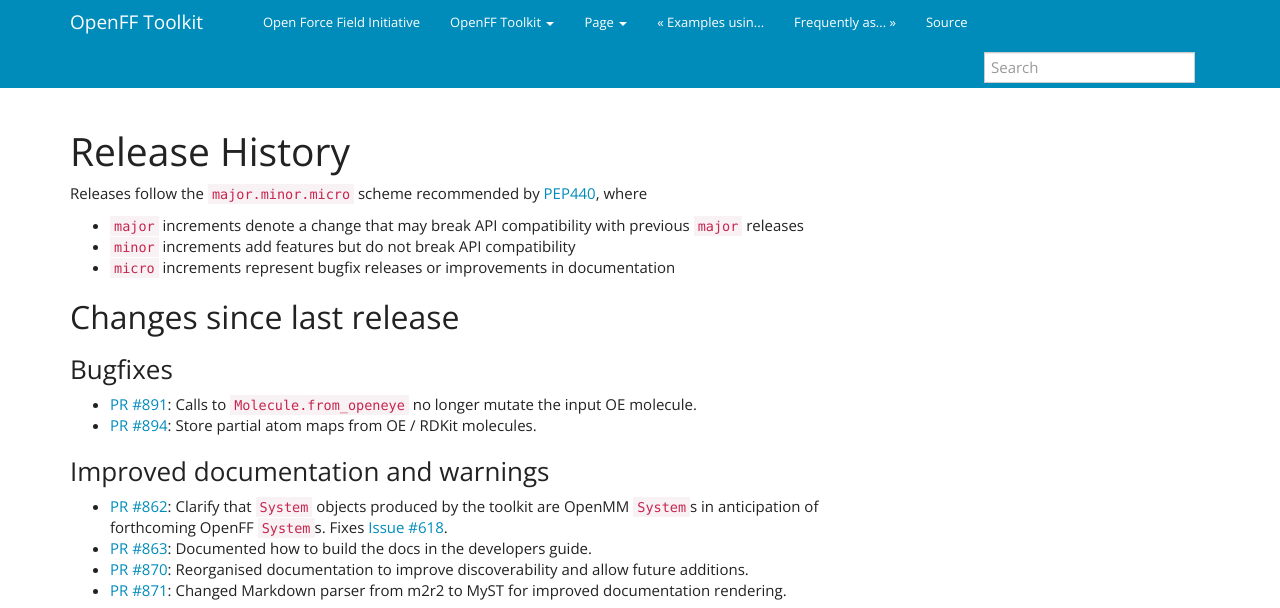
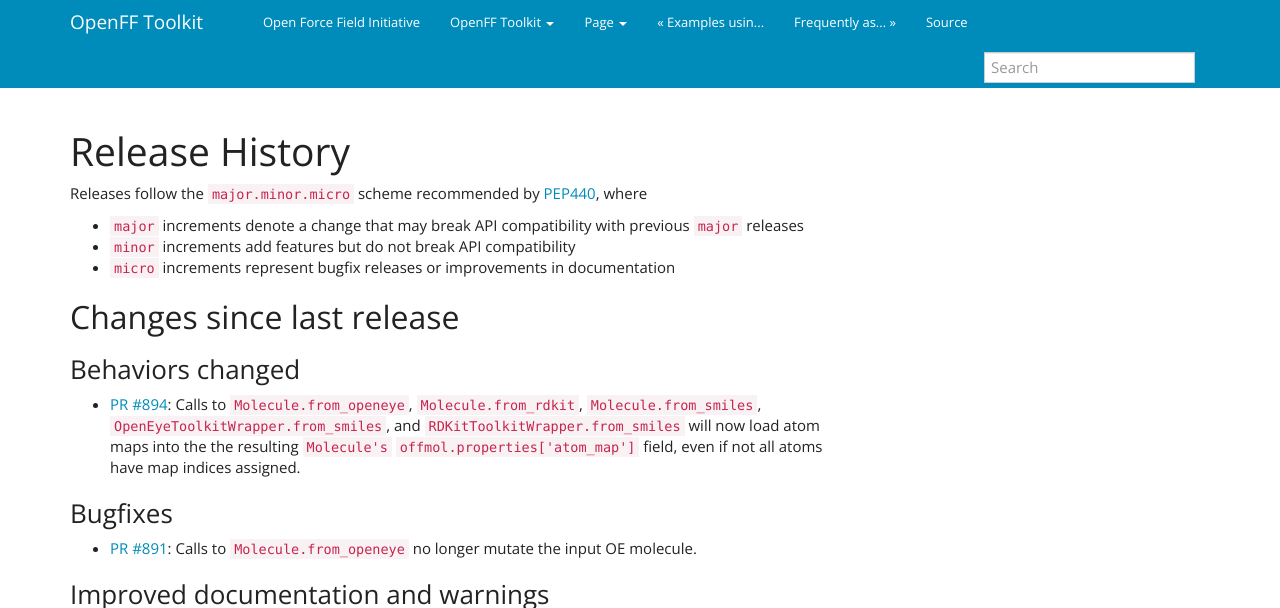
Before and after one commit to openforcefield/openff-toolkit, a Sphinx documentation site: the page built from docs/releasehistory.md, in a window 1280 px wide, cut to the strip 0-608 px from the top of the page. Built offline with Sphinx 7.4.7, drawn with Linux system fonts in a browser that asks for light colours.

Commit message:
Update releasehistory with all affected api points

```diff
--- a/docs/releasehistory.md
+++ b/docs/releasehistory.md
@@ -8,10 +8,16 @@ Releases follow the `major.minor.micro` scheme recommended by [PEP440](https://w
 
 ## Changes since last release
 
+### Behaviors changed
+
+- [PR #894](https://github.com/openforcefield/openforcefield/pull/894): Calls to `Molecule.from_openeye`,
+  `Molecule.from_rdkit`, `Molecule.from_smiles`, `OpenEyeToolkitWrapper.from_smiles`, and
+  `RDKitToolkitWrapper.from_smiles` will now load atom maps into the the resulting
+  `Molecule's` `offmol.properties['atom_map']` field, even if not all atoms have map indices assigned.
+
 ### Bugfixes
 
 - [PR #891](https://github.com/openforcefield/openforcefield/pull/891): Calls to `Molecule.from_openeye` no longer mutate the input OE molecule.
-- [PR #894](https://github.com/openforcefield/openforcefield/pull/894): Store partial atom maps from OE / RDKit molecules.
 
 ### Improved documentation and warnings
 - [PR #862](https://github.com/openforcefield/openforcefield/pull/862): Clarify that `System` objects produced by the toolkit are OpenMM `System`s in anticipation of forthcoming OpenFF `System`s. Fixes [Issue #618](https://github.com/openforcefield/openforcefield/issues/618).
```
